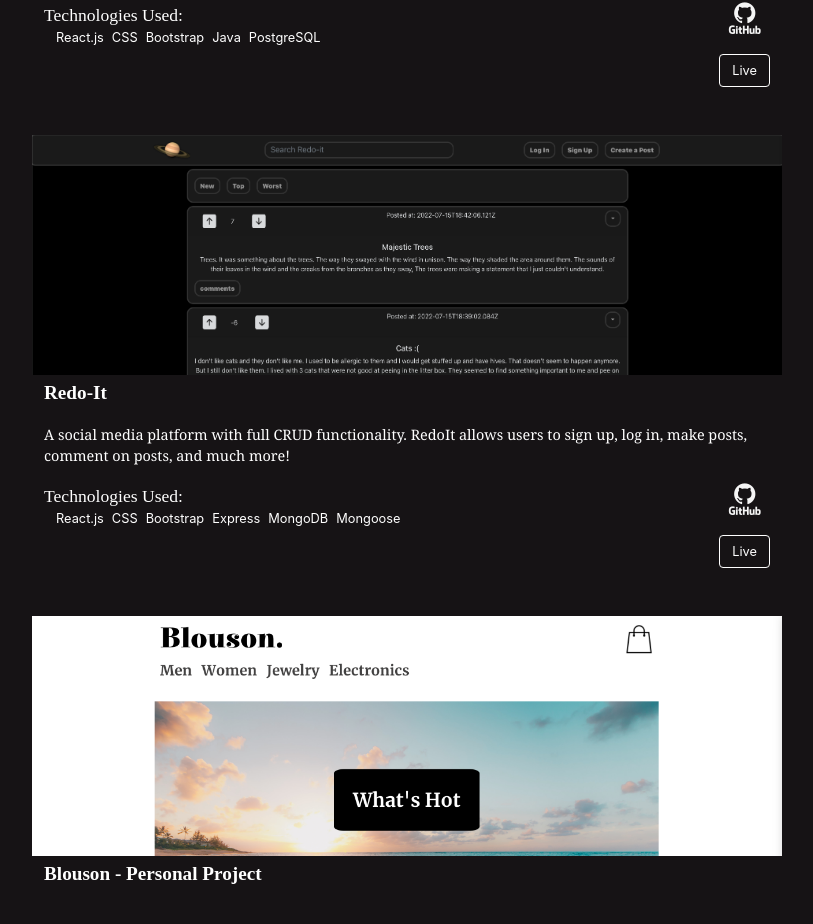
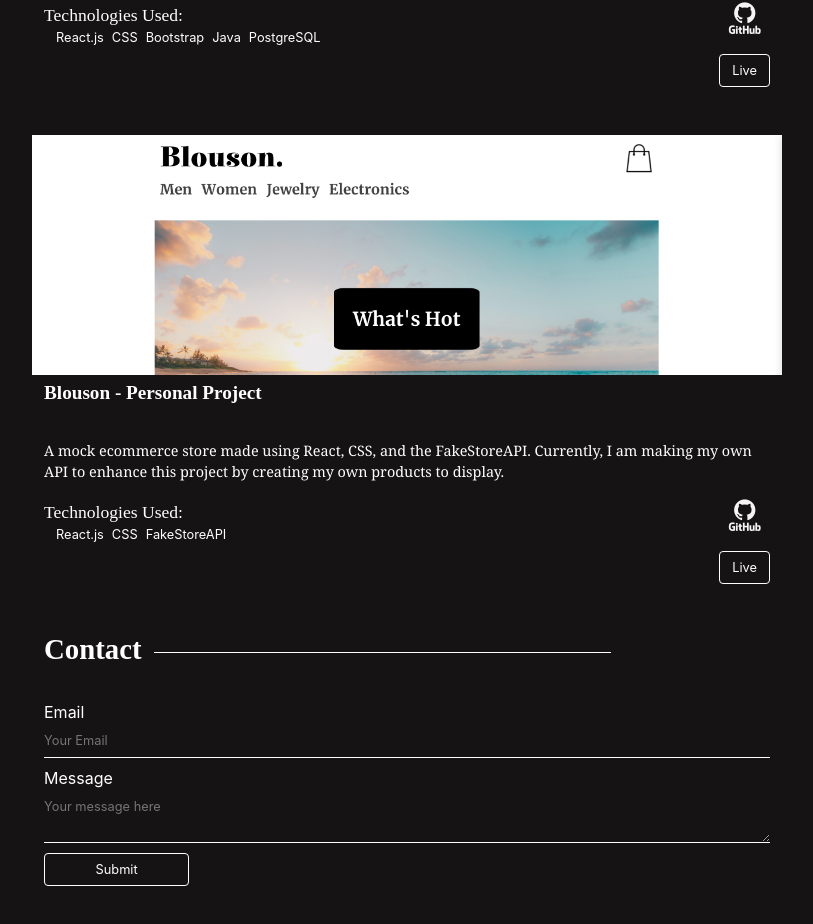
Before and after one commit to JuliansRecent/portfolio-v2, a React (Create React App) app: page / in a window 1280 px wide. Shown: the part 2670-3594 px from the top of the page, without its empty margins (233-1046 px from the left). Built offline with nearby package versions, Linux system fonts and the light colour scheme.

Commit message:
Replaced old resume with new resume, removed old project from WorksPage.

```diff
--- a/src/Components/WorksPage/WorksPage.js
+++ b/src/Components/WorksPage/WorksPage.js
@@ -41,7 +41,7 @@ function ProjectsPage(props) {
 						</div>
 					</div>
 
-					<a href='https://redoit.netlify.app/' className='projects-container'>
+					{/* <a href='https://redoit.netlify.app/' className='projects-container'>
 						<li className='project-container-container2 mb-1'></li>
 					</a>
 					<div className='project-container container'>
@@ -72,7 +72,7 @@ function ProjectsPage(props) {
 								</a>
 							</ul>
 						</div>
-					</div>
+					</div> */}
 
 					<a href='https://blouson.netlify.app/' className='projects-container'>
 						<li className='project-container-container3 mb-1'></li>
```
Also changed, not shown: 1 other file (tests, documents, lock files or other folders).
